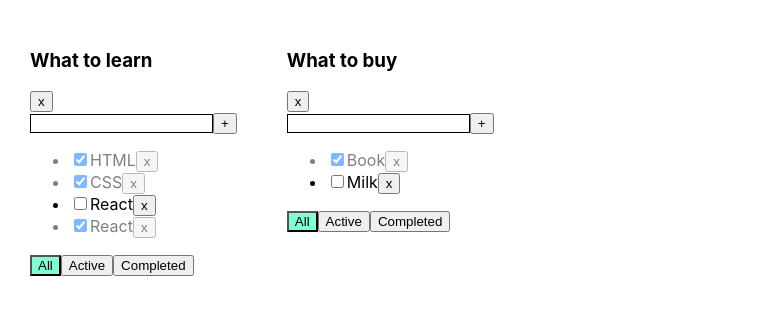
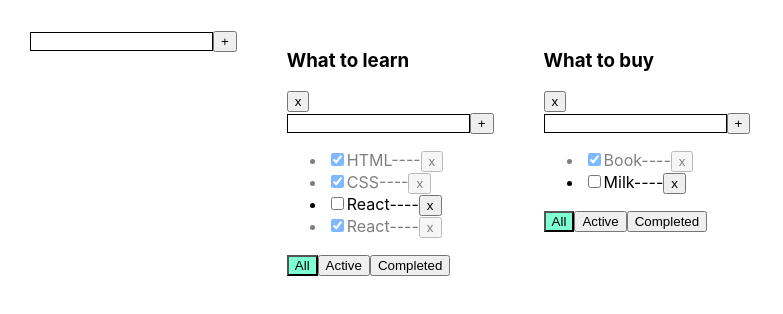
Before and after one commit to Peleka/TodoList, a React (Create React App) app: page / in a window 1280 px wide. Shown: the top 314 px of the page, without its empty margins (0-783 px from the left). Built offline with nearby package versions, Linux system fonts and the light colour scheme.

Commit message:
additemForm

```diff
--- /dev/null
+++ b/src/AddItemForm.tsx
@@ -0,0 +1,44 @@
+import React, {useState, KeyboardEvent, ChangeEvent} from 'react'
+
+type AddItemFormType = {
+    addItem: (title: string) => void
+}
+
+function AddItemForm(props: AddItemFormType){
+    const [title, setTitle] = useState<string>("")
+    const [error, setError] = useState<string | null>(null)
+
+    const onChangeTitle = (e: ChangeEvent<HTMLInputElement>) => {
+        setTitle(e.currentTarget.value)
+    }
+    const onKeyPressAddItem = (e: KeyboardEvent<HTMLInputElement>) => {
+        setError('')
+        if (e.key === "Enter") {
+            onClickAddItem()
+        }
+    }
+    const onClickAddItem = () => {
+        const trimmedTitle = title.trim()
+        if (trimmedTitle === '') {
+            setError('title is requared')
+        } else {
+            props.addItem(trimmedTitle)
+            setTitle("")
+            setError('')
+        }
+    }
+
+    return(
+        <div>
+            <input className={error ? 'error' : 'input'}
+                   value={title}
+                   onChange={onChangeTitle}
+                   onKeyPress={onKeyPressAddItem}
+            />
+            <button onClick={onClickAddItem}>+</button>
+            <div className={error ? 'error' : ''}>{error}</div>
+        </div>
+    )
+}
+
+export default AddItemForm;
--- a/src/App.tsx
+++ b/src/App.tsx
@@ -2,6 +2,7 @@ import React, {useState} from 'react';
 import './App.css';
 import Todolist from "./Todolist";
 import {v1} from 'uuid';
+import AddItemForm from "./AddItemForm";
 
 export type TaskType = {
     id: string
@@ -18,7 +19,7 @@ type TodolistType = {
 }
 
 type TaskStateType = {
-    [key: string]: Array<TodolistType>
+    [key: string]: Array<TaskType>
 }
 
 function App() {
@@ -27,13 +28,12 @@ function App() {
     const todoListID_2 = v1()
 
     //создаем фэйковые данные:
-
     const [todoLists, setTodolists] = useState<Array<TodolistType>>([
         {id: todoListID_1, title: "What to learn", filter: "all"},
         {id: todoListID_2, title: "What to buy", filter: "all"},
     ])
 
-    const [tasks, setTasks] = useState({
+    const [tasks, setTasks] = useState<TaskStateType>({
         [todoListID_1]: [
             {id: v1(), title: "HTML", isDone: true},
             {id: v1(), title: "CSS", isDone: true},
@@ -49,7 +49,6 @@ function App() {
     function changeFilter(value: FilterValuesType, todolistID: string) {
         setTodolists(todoLists.map(tl => tl.id === todolistID ? {...tl, filter: value} : tl))
     }
-
     function removeTask(taskID: string, todolistID: string) {
         // const filteredTasks = tasks[todolistID].filter(t => t.id !== taskID)
         // tasks[todolistID] = filteredTasks
@@ -57,11 +56,10 @@ function App() {
 
         setTasks({...tasks, [todolistID]: tasks[todolistID].filter(t => t.id !== taskID)})
     }
-
     function addTasks(title: string, todolistID: string) {
         const newTask: TaskType = {
             id: v1(),
-            title, //если назв переменной совпадает со значение можно просто записать title: title
+            title,
             isDone: false
         }
         setTasks({...tasks, [todolistID]: [newTask, ...tasks[todolistID]]})
@@ -74,12 +72,29 @@ function App() {
         })
     }
 
+    function changeTaskTitle(taskID: string, newTitle: string, todolistID: string) {
+        setTasks({
+            ...tasks,
+            [todolistID]: tasks[todolistID].map(t => t.id === taskID ? {...t, title: newTitle} : t)
+        })
+    }
+
     function removeTodolist(todolistID: string) {
-       setTodolists( todoLists.filter(tl => tl.id !== todolistID))
+        setTodolists(todoLists.filter(tl => tl.id !== todolistID))
         delete tasks[todolistID]
     }
+
+    function addTodoList(title: string) {
+        let todolist: TodolistType = {
+            id: v1(),
+            title: title,
+            filter: "all"
+        }
+        setTodolists([todolist, ...todoLists])
+        setTasks({...tasks, [todolist.id]: []})
+    }
+
 //UI:
-
     function getTaskForTodoList(todolist: TodolistType) {
         switch (todolist.filter) {
             case "active":
@@ -94,11 +109,10 @@ function App() {
     }
 
     const todoListsComponents = todoLists.map(tl => {
-
         return (
             <Todolist
                 key={tl.id}
-                id={tl.id}
+                todolistID={tl.id}
                 title={tl.title}
                 tasks={getTaskForTodoList(tl)}
                 removeTask={removeTask}
@@ -107,12 +121,14 @@ function App() {
                 filter={tl.filter}
                 changeTaskStatus={changeTaskStatus}
                 removeTodolist={removeTodolist}
+                changeTaskTitle={changeTaskTitle}
             />
         )
     })
 
     return (
         <div className="App">
+            <AddItemForm addItem={addTodoList}/>
             {todoListsComponents}
         </div>
     );
--- /dev/null
+++ b/src/EditableSpan.tsx
@@ -0,0 +1,32 @@
+import React, {ChangeEvent, useState} from "react";
+
+type EditableSpanPropsType = {
+    title: string
+}
+
+export function EditableSpan(props: EditableSpanPropsType) {
+    const [editMode, setEditMode] = useState(false)
+    const [title, setTitle] = useState('') // ожно оставить props.title
+
+    const activateEditMode = () => {
+        setEditMode(true)
+        setTitle(props.title)
+    }
+    const activateVieMode = () => {
+        setEditMode(false)
+    }
+
+    const onChangeTitleHandler = (e: ChangeEvent<HTMLInputElement>) => {
+        setTitle(e.currentTarget.value)
+
+    }
+
+    return editMode
+        ? <input
+            value={title}
+            onChange={onChangeTitleHandler}
+            autoFocus
+            onBlur={activateVieMode}
+        />
+        : <span onDoubleClick={activateEditMode}>{props.title}----</span>
+}
--- a/src/Todolist.tsx
+++ b/src/Todolist.tsx
@@ -1,9 +1,11 @@
-import React, {useState, KeyboardEvent, ChangeEvent} from 'react'
+import React, {ChangeEvent} from 'react'
 import {FilterValuesType, TaskType} from "./App";
+import AddItemForm from "./AddItemForm";
+import {EditableSpan} from "./EditableSpan";
 
 
 type TodolistPropsType = {
-    id: string
+    todolistID: string
     title: string
     tasks: Array<TaskType>
     removeTask: (taskID: string, todolistID: string) => void
@@ -11,70 +13,46 @@ type TodolistPropsType = {
     addTasks: (title: string, todolistID: string) => void
     filter: FilterValuesType
     changeTaskStatus: (taskID: string, newIsDoneValue: boolean, todolistID: string) => void
-    removeTodolist:(todolistID: string) => void
+    removeTodolist: (todolistID: string) => void
+    changeTaskTitle: (taskID: string, newTitle: string, todolistID: string) => void
 }
 
 function Todolist(props: TodolistPropsType) {
-    const [title, setTitle] = useState<string>("")
-    const [error, setError] = useState<string | null>(null)
-
     const tasks = props.tasks.map((t) => {
-            const onChangeTaskStatus = (e: ChangeEvent<HTMLInputElement>) => props.changeTaskStatus(t.id, e.currentTarget.checked, props.id)
+            const onChangeTaskStatus = (e: ChangeEvent<HTMLInputElement>) =>
+                props.changeTaskStatus(t.id, e.currentTarget.checked, props.todolistID)
+            const changeTaskTitleHandler = (title: string) =>
+                props.changeTaskTitle(t.id, title, props.todolistID)
             return (
-                <li className={t.isDone ? 'isDone' : ''}>
+                <li key={t.id} className={t.isDone ? 'isDone' : ''}>
                     <input
                         onChange={onChangeTaskStatus}
                         type={"checkbox"}
-                        checked={t.isDone}/>
-                    <span>{t.title}</span>
+                        checked={t.isDone}
+                    />
+                    <EditableSpan title={t.title}/>
                     <button onClick={() => {
-                        props.removeTask(t.id, props.id)
+                        props.removeTask(t.id, props.todolistID)
                     }}>x
                     </button>
                 </li>
             )
         }
     )
-
-
-    const addTaskHandler = () => {
-        if (title.trim() === '') {
-            setError('title is requared')
-        } else {
-            props.addTasks(title.trim(), props.id)
-            setTitle("")
-            setError('')
-        }
-
+    const onClickAllHandler = () => props.changeFilter("all", props.todolistID)
+    const onClickActiveHandler = () => props.changeFilter("active", props.todolistID)
+    const onClickCompletedHandler = () => props.changeFilter("completed", props.todolistID)
+    const onClickRemoveTodolist = () => props.removeTodolist(props.todolistID)
+    //add task:
+    const addTask = (title: string) => {
+        props.addTasks(title, props.todolistID)
     }
-
-    const onKeyPressAddTask = (e: KeyboardEvent<HTMLInputElement>) => {
-        setError('')
-        if (e.key === "Enter") {
-            addTaskHandler()
-        }
-    }
-
-    const onChangeTitle = (e: ChangeEvent<HTMLInputElement>) => setTitle(e.currentTarget.value)
-
-    const onClickAllHandler = () => props.changeFilter("all", props.id)
-    const onClickActiveHandler = () => props.changeFilter("active", props.id)
-    const onClickCompletedHandler = () => props.changeFilter("completed", props.id)
-    const onClickRemoveTodolist = () => props.removeTodolist(props.id)
 
     return (
         <div>
             <h3>{props.title}</h3>
             <button onClick={onClickRemoveTodolist}>x</button>
-            <div>
-                <input className={error ? 'error' : 'input'}
-                       value={title}
-                       onChange={onChangeTitle}
-                       onKeyPress={onKeyPressAddTask}
-                />
-                <button onClick={addTaskHandler}>+</button>
-                <div className={error ? 'error' : ''}>{error}</div>
-            </div>
+            <AddItemForm addItem={addTask}/>
             <ul>
                 {tasks}
             </ul>
```
